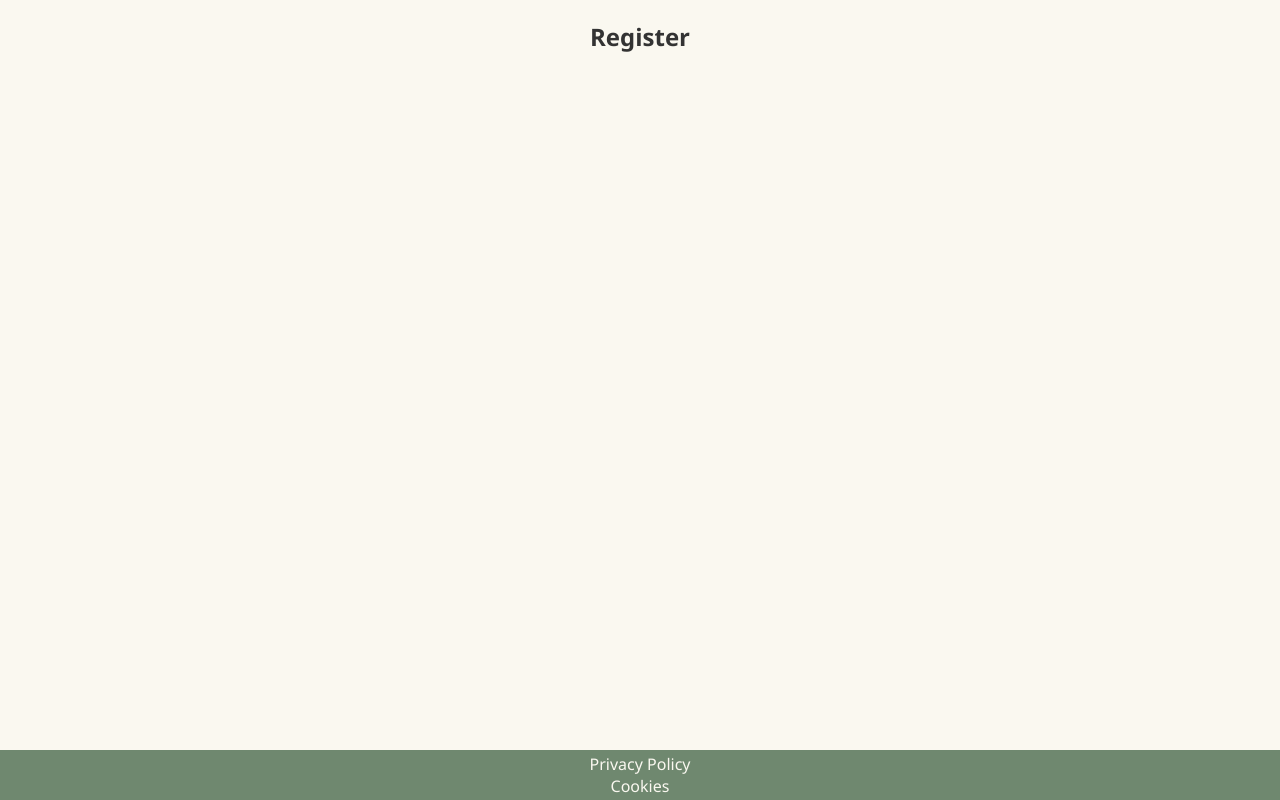
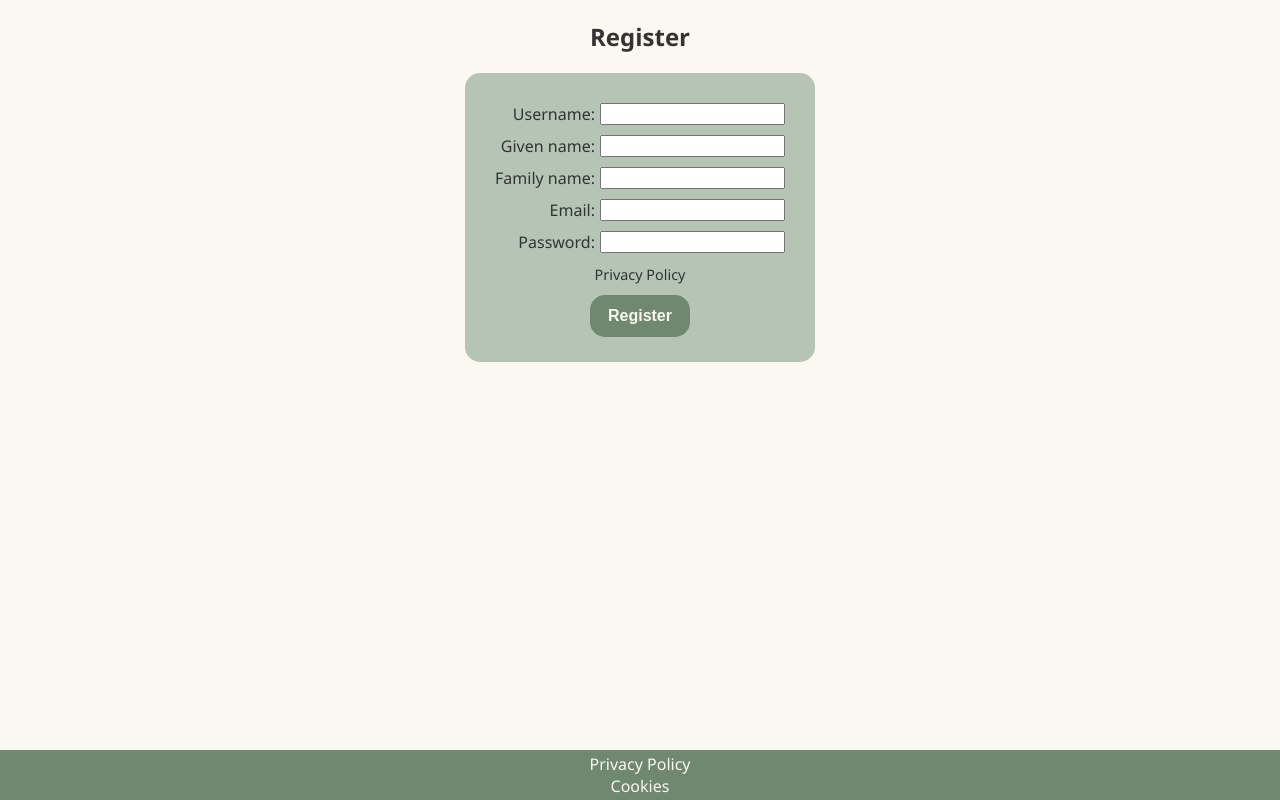
Before and after one commit to EllinorHenriksson/BookByte-Client-App, a React (Create React App) app: page /register in a window 1280 px wide. Built offline with nearby package versions, Linux system fonts and the light colour scheme; no server answers.

Commit message:
Add styling for home page, content to registration

```diff
--- a/src/components/HomeAnonymous.js
+++ b/src/components/HomeAnonymous.js
@@ -8,8 +8,9 @@ import { Link } from 'react-router-dom'
 function HomeAnonymous () {
   return (
     <div className="home-anonymous">
-      <h2>Welcome to BookByte</h2>
-      <p>An application that makes book swapping easy!</p>
+      <h1>Welcome to BookByte</h1>
+      <p>Makes book swapping easy!</p>
+      <img alt="Illustration of books" src="images/book-byte.png"></img>
       <Link to="/login">Login</Link>
       <Link to="/register">Register</Link>
     </div>
--- a/src/components/Register.js
+++ b/src/components/Register.js
@@ -1,3 +1,5 @@
+import { Link } from 'react-router-dom'
+
 /**
  * The Register component.
  *
@@ -5,8 +7,36 @@
  */
 function Register () {
   return (
-    <div>
+    <div className="register">
       <h2>Register</h2>
+      <form>
+        <label>Username:
+        <input
+          type="text"
+          required>
+        </input></label>
+        <label>Given name:
+        <input
+          type="text"
+          required>
+        </input></label>
+        <label>Family name:
+        <input
+          type="text">
+        </input></label>
+        <label>Email:
+        <input
+          type="email"
+          required>
+        </input></label>
+        <label>Password:
+        <input
+          type="password"
+          required>
+        </input></label>
+        <Link to="./privacy-policy">Privacy Policy</Link>
+        <button>Register</button>
+      </form>
     </div>
   )
 }
--- a/src/index.css
+++ b/src/index.css
@@ -48,23 +48,92 @@ a {
 
 .home-anonymous {
   height: calc(100vh - 50px);
+  overflow: auto;
+}
+
+.home-anonymous p {
+  font-size: 1.5rem;
 }
 
 .home-anonymous a {
-  display: block;
+  display: inline-block;
+  border: 2px solid rgb(111, 136, 111);
+  border-radius: 15px;
+  padding: 10px;
+  font-weight: bold;
+  background-color: rgb(111, 136, 111);
+  margin: 5px;
+  width: 100px;
 }
 
 .home-anonymous a:link, .home-anonymous a:visited {
-  color:rgb(111, 136, 111)
+  color:rgb(250, 248, 240)
 }
 
 .home-anonymous a:hover, .home-anonymous a:active {
+  border: 2px solid rgb(111, 136, 111);
+  background-color: rgb(250, 248, 240);
+  color: rgb(111, 136, 111);
+}
+
+.home-anonymous img {
+  height: 50%;
+  display: block;
+  margin: 30px auto;
+}
+
+/* Styling for registration page */
+.register {
+  height: calc(100vh - 50px);
+  overflow: auto;
+  display: ;
+}
+
+.register form {
+  background-color: rgb(181, 196, 181);
+  padding: 20px;
+  width: max-content;
+  margin: 10px auto;
+  border-radius: 15px;
+}
+
+.register label {
+  display: block;
+  margin: 10px;
+  display: flex;
+  justify-content: flex-end;
+  gap: 5px;
+}
+
+.register button {
+  display: block;
+  border: 2px solid rgb(111, 136, 111);
+  border-radius: 15px;
+  padding: 10px;
+  font-weight: bold;
+  background-color: rgb(111, 136, 111);
+  margin: 5px;
+  width: 100px;
+  margin: 5px auto;
+  color:rgb(250, 248, 240);
+  font-size: 1rem;
+  margin-top: 10px;
+}
+
+.register button:hover {
+  border: 2px solid rgb(111, 136, 111);
+  background-color: rgb(250, 248, 240);
+  color: rgb(111, 136, 111);
+}
+
+.register a {
+  font-size: 0.9rem;
+}
+
+.register a:link, .register a:visited {
+  color: rgb(51, 51, 51)
+}
+
+.register a:hover, .register a:active {
   text-decoration: underline;
 }
-
-.home-anonymous {
-  background-image: url('../images/book-byte.png');
-  background-repeat: no-repeat;
-  background-position: right;
-  background-size: contain;
-}
```
Also changed, not shown: public/images/book-byte.png (renamed from images/book-byte.png), public/images/info.png (added), 13 other files (tests, documents, lock files or other folders).
